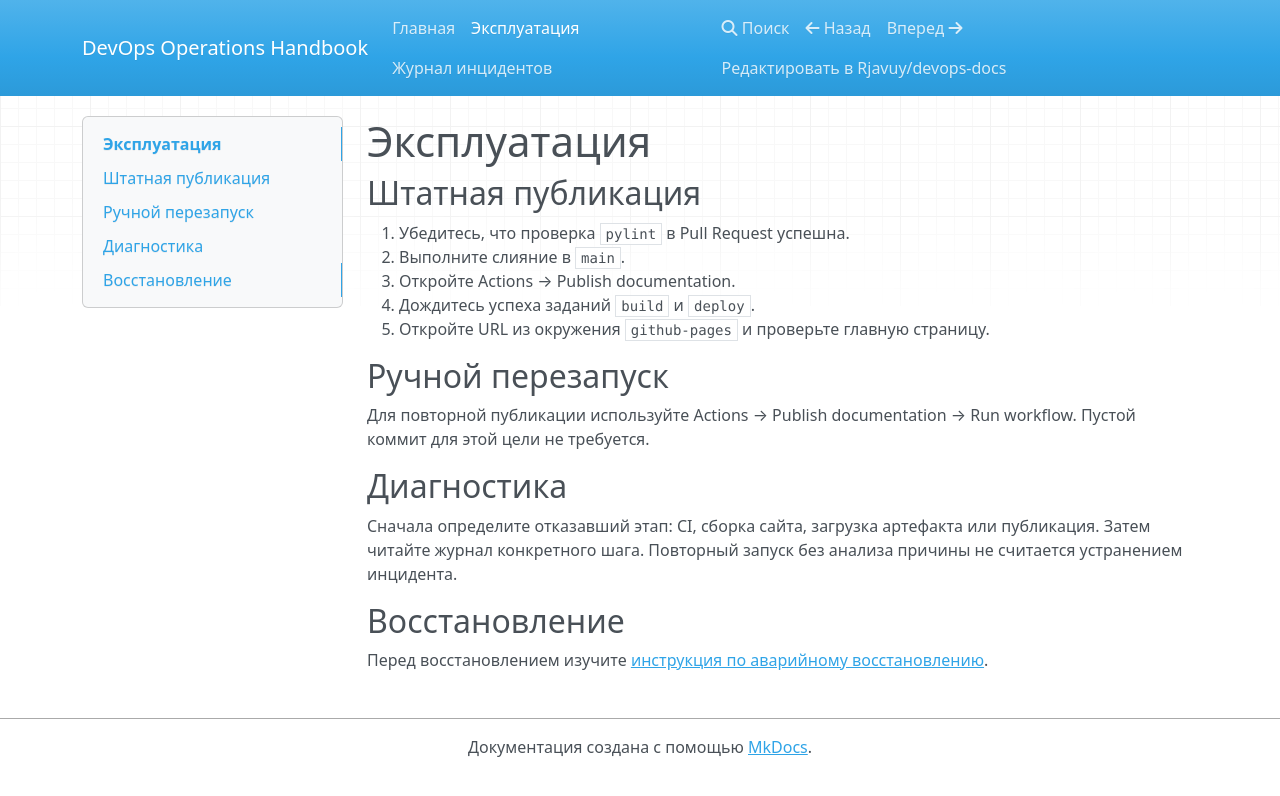
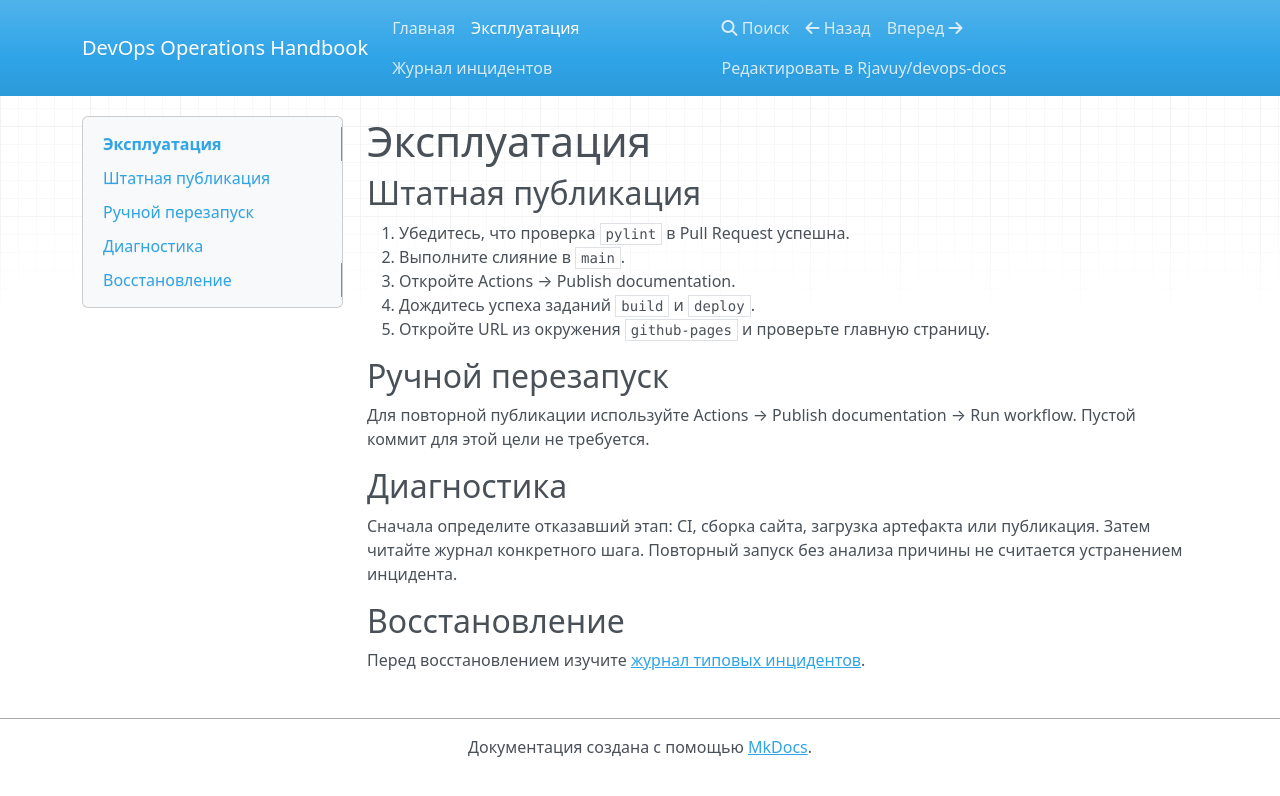
Before and after one commit to Rjavuy/devops-docs, an MkDocs documentation site: the page built from docs/runbook.md, in a window 1280 px wide. Shown: the top 796 px of the page. Built offline with MkDocs 1.6.1, drawn with Linux system fonts in a browser that asks for light colours; nearby versions of some CDN libraries.

Commit message:
docs: point recovery section to existing incident log

```diff
--- a/docs/runbook.md
+++ b/docs/runbook.md
@@ -19,4 +19,4 @@
 Затем читайте журнал конкретного шага. Повторный запуск без анализа причины не считается устранением инцидента.
 
 ## Восстановление
-Перед восстановлением изучите [инструкция по аварийному восстановлению](recovery.md).
+Перед восстановлением изучите [журнал типовых инцидентов](incidents.md).
```
